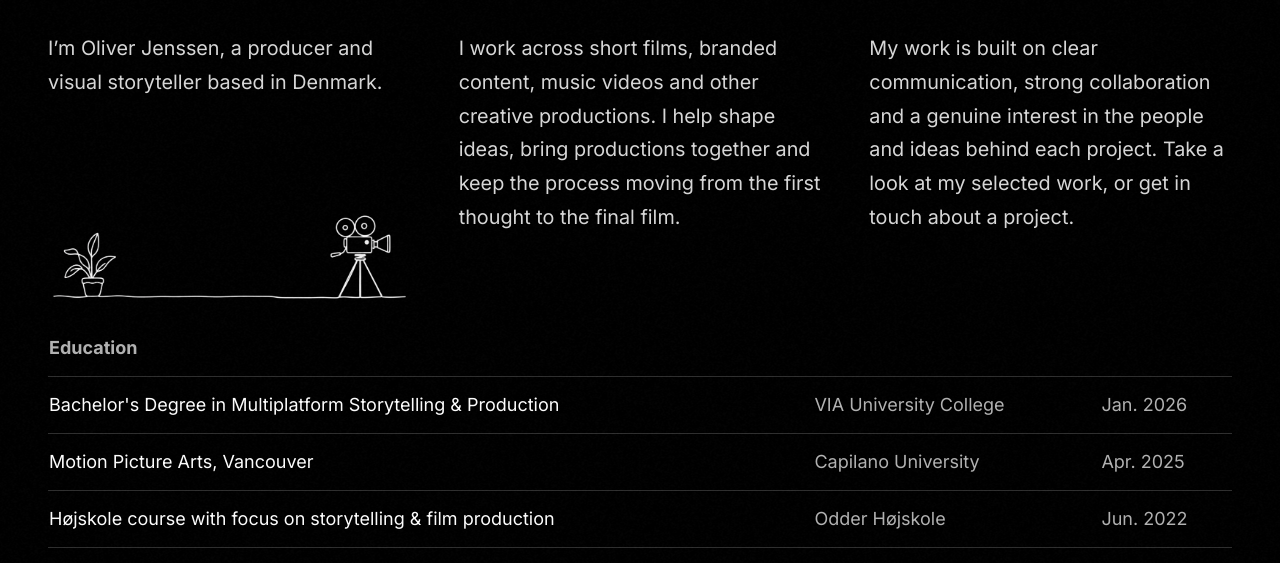
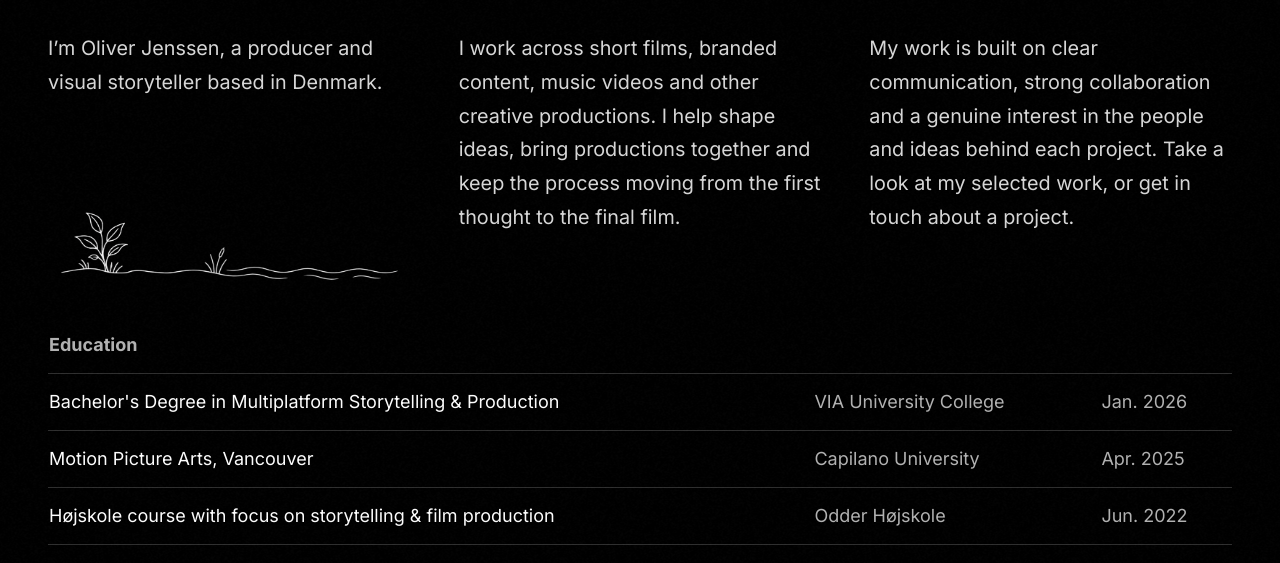
Before and after one commit to rawuvisuals/rawuvisuals.github.io, a plain HTML site: page about/index.html in a window 1280 px wide. Shown: the part 232-795 px from the top of the page. Drawn offline with Linux system fonts and the light colour scheme; a web font is replaced by a local one.

Commit message:
Refine About page illustration

```diff
--- a/about/index.html
+++ b/about/index.html
@@ -42,7 +42,7 @@
       <div class="content-flex">
         <div class="about-intro-column">
           <p class="stagger-2 about-intro">I’m Oliver Jenssen, a producer and visual storyteller based in Denmark.</p>
-          <img class="about-illustration" src="../assets/about-illustration.png" alt="Hand-drawn plant and film camera illustration">
+          <img class="about-illustration" src="../assets/about-illustration-land-water.png" alt="Hand-drawn plant, shoreline and water illustration">
         </div>
         <p class="stagger-3">I work across short films, branded content, music videos and other creative productions. I help shape ideas, bring productions together and keep the process moving from the first thought to the final film.</p>
         <p class="stagger-4">My work is built on clear communication, strong collaboration and a genuine interest in the people and ideas behind each project. Take a look at my selected work, or get in touch about a project.</p>
```
Also changed, not shown: assets/about-illustration-land-water.png (added).
